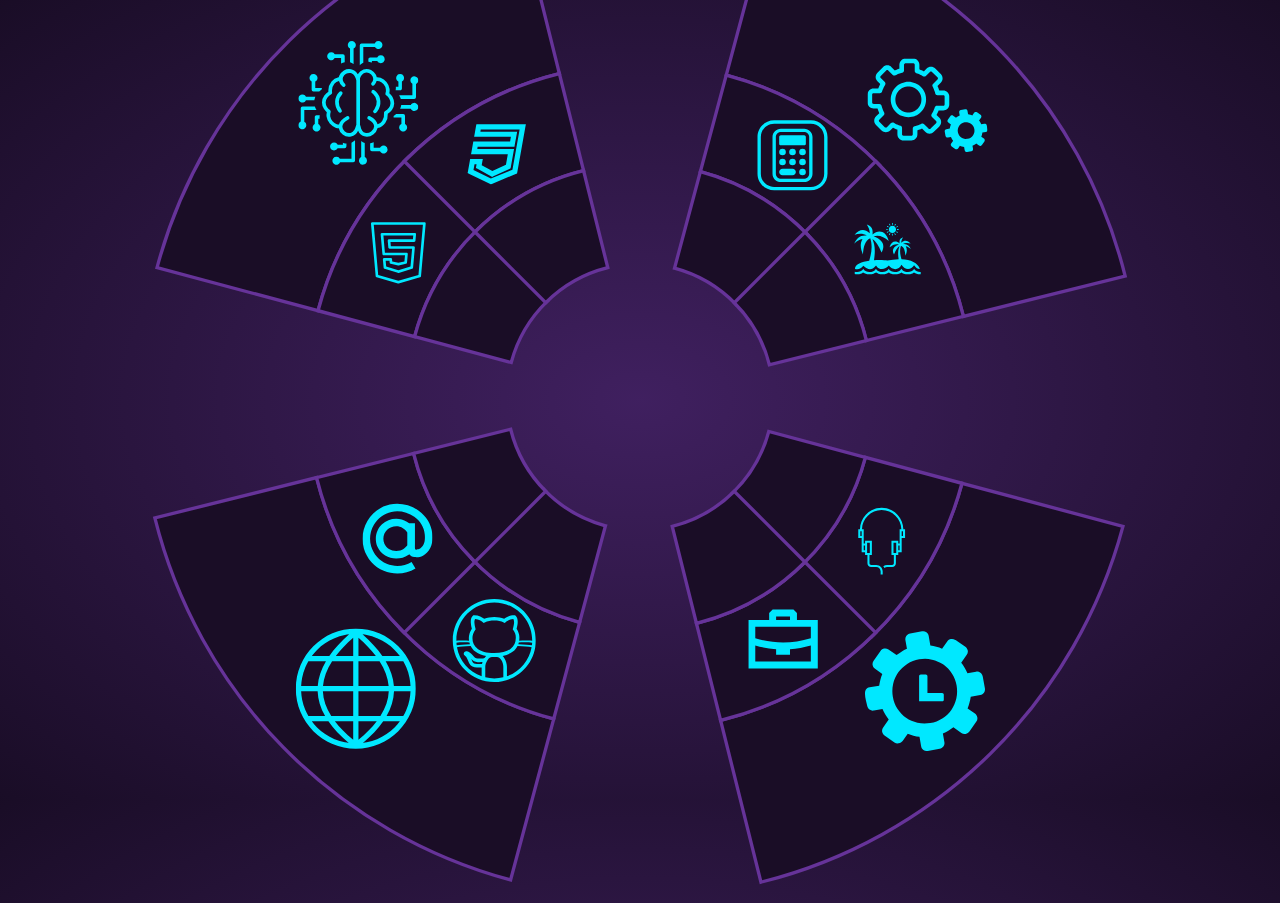
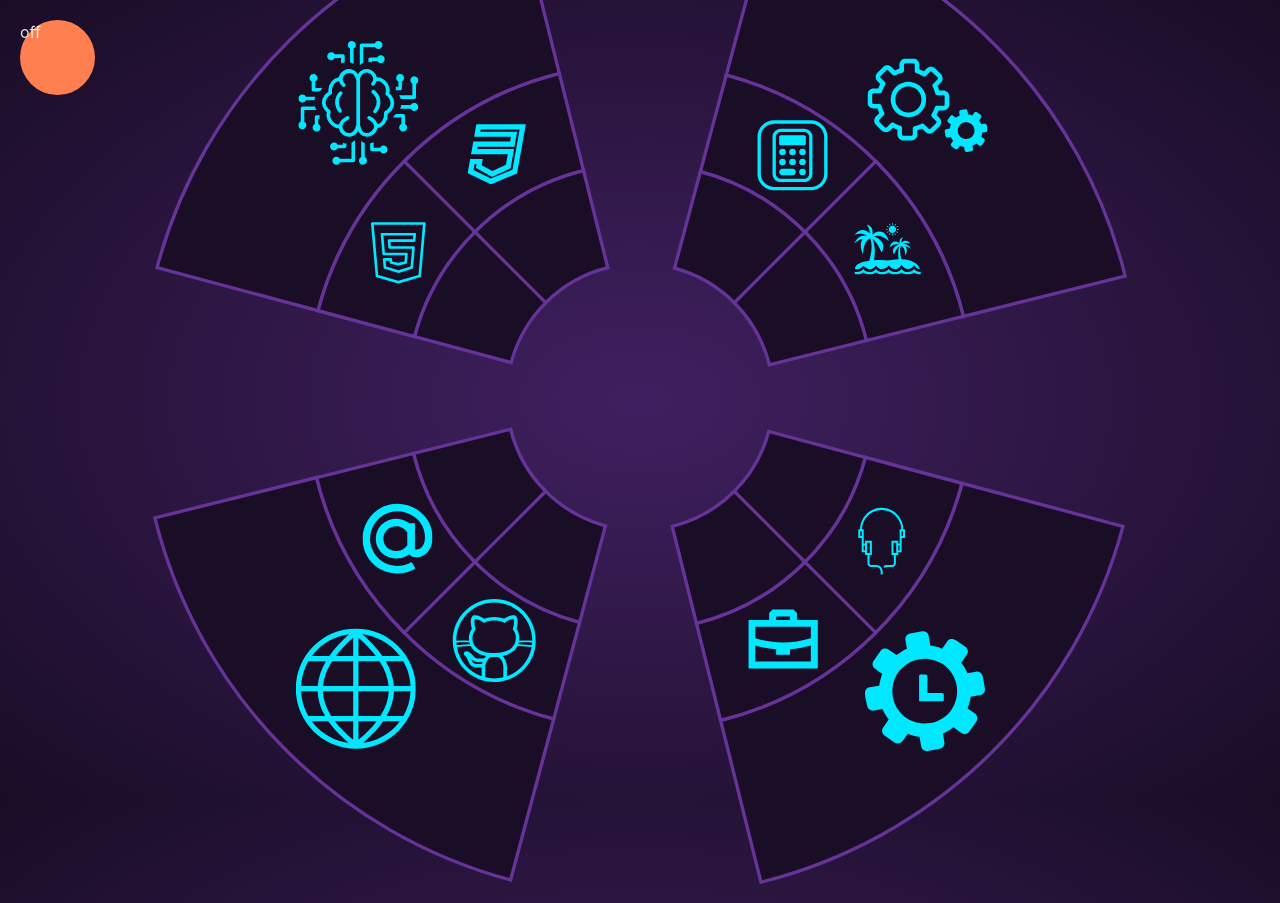
Before and after one commit to Winbisid/circle_motion_portfolio, a React (Vite) app: page / in a window 1280 px wide. Built offline with nearby package versions, Linux system fonts and the light colour scheme.

Commit message:
add toggle to tooltips

```diff
--- a/src/components/wheel/Wheel.jsx
+++ b/src/components/wheel/Wheel.jsx
@@ -2,6 +2,8 @@ import { useState } from "react";
 import { motion } from "framer-motion";
 import { PATHS, SVGPATHS } from "../../utils";
 import WheelSection from "./section/WheelSection";
+import TooltipSwitch from "./tooltip/TooltipSwitch";
+import TooltipsContext from "../../utils/tooltipsContext";
 import "./Wheel.css";
 
 export default function Wheel() {
@@ -10,6 +12,8 @@ export default function Wheel() {
   const [section, setSection] = useState({ selected: false, name: "main" });
   const [alpha, setAlpha] = useState(0);
   const [textOpacity, setTextOpacity] = useState(0);
+
+  const [tooltips, setTooltips] = useState(false);
 
   // degree to rotate centered text
   const textDeg = -PATHS.find((item) => item.sectionName === section.name)
@@ -48,11 +52,13 @@ export default function Wheel() {
   }
 
   return (
+    <TooltipsContext.Provider value={tooltips}>
       <motion.div
         initial={{ "--rotate": "0deg" }}
         animate={{ "--rotate": `${wheelDeg}deg` }}
         transition={{ duration: 2 }}
       >
+        <TooltipSwitch tooltips={tooltips} setTooltips={setTooltips} />
         <svg
           id="wheel"
           className="cf"
@@ -114,5 +120,6 @@ export default function Wheel() {
           </motion.svg>
         </svg>
       </motion.div>
+    </TooltipsContext.Provider>
   );
 }
--- a/src/components/wheel/svg/Arrow.jsx
+++ b/src/components/wheel/svg/Arrow.jsx
@@ -1,6 +1,7 @@
-import { useState, useEffect } from "react";
+import { useState, useEffect, useContext } from "react";
 import { motion } from "framer-motion";
 import Tooltip from "../tooltip/Tooltip";
+import TooltipsContext from "../../../utils/tooltipsContext";
 
 export default function Arrow({
   hover,
@@ -13,6 +14,7 @@ export default function Arrow({
   path,
 }) {
   const [alpha, setAlpha] = useState(0);
+  const tooltips = useContext(TooltipsContext);
 
   const { viewBox, d } = path;
   const { x, y } = pos;
@@ -44,7 +46,7 @@ export default function Arrow({
           d={d}
         />
       </motion.svg>
-      {
+      {tooltips && (
         <Tooltip
           name={name}
           svgDeg={svgDeg}
@@ -52,7 +54,7 @@ export default function Arrow({
           y={y}
           hover={innerPathHover}
         />
-      }
+      )}
     </g>
   );
 }
--- /dev/null
+++ b/src/components/wheel/tooltip/TooltipSwitch.jsx
@@ -0,0 +1,19 @@
+export default function TooltipSwitch({ tooltips, setTooltips }) {
+  return (
+    <div
+      onClick={() => setTooltips((prev) => !prev)}
+      style={{
+        position: "absolute",
+        top: 0,
+        left: 0,
+        backgroundColor: tooltips ? "indigo" : "coral",
+        width: 75,
+        height: 75,
+        borderRadius: "50%",
+        margin: 20,
+      }}
+    >
+      {tooltips ? "on" : "off"}
+    </div>
+  );
+}
--- /dev/null
+++ b/src/utils/tooltipsContext.js
@@ -0,0 +1,5 @@
+import { createContext } from "react";
+
+const TooltipsContext = createContext();
+
+export default TooltipsContext;
```
Lines whose indentation alone changed are shown as unchanged.
